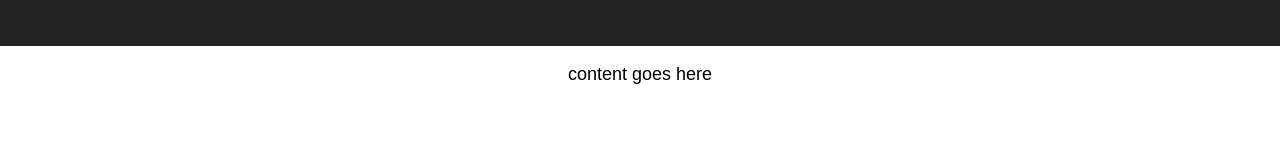
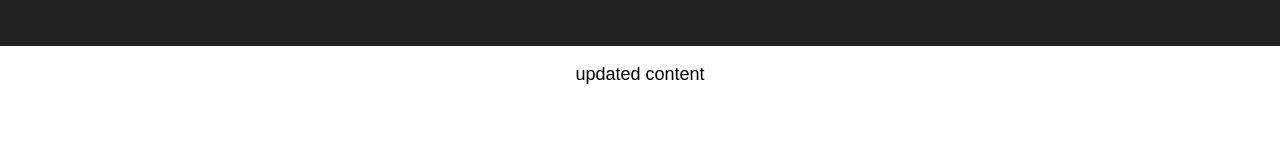
Before and after one commit to bmccann36/dataVisDeploy, a React (Create React App) app: page / in a window 1280 px wide. Shown: the part 144-298 px from the top of the page. Built offline with nearby package versions, Linux system fonts and the light colour scheme.

Commit message:
testing with arbitrary change

```diff
--- a/src/App.js
+++ b/src/App.js
@@ -11,7 +11,7 @@ class App extends Component {
           <h1 className="App-title">basic brian</h1>
         </header>
         <p className="App-intro">
-          content goes here
+          updated content
         </p>
       </div>
     );
```
